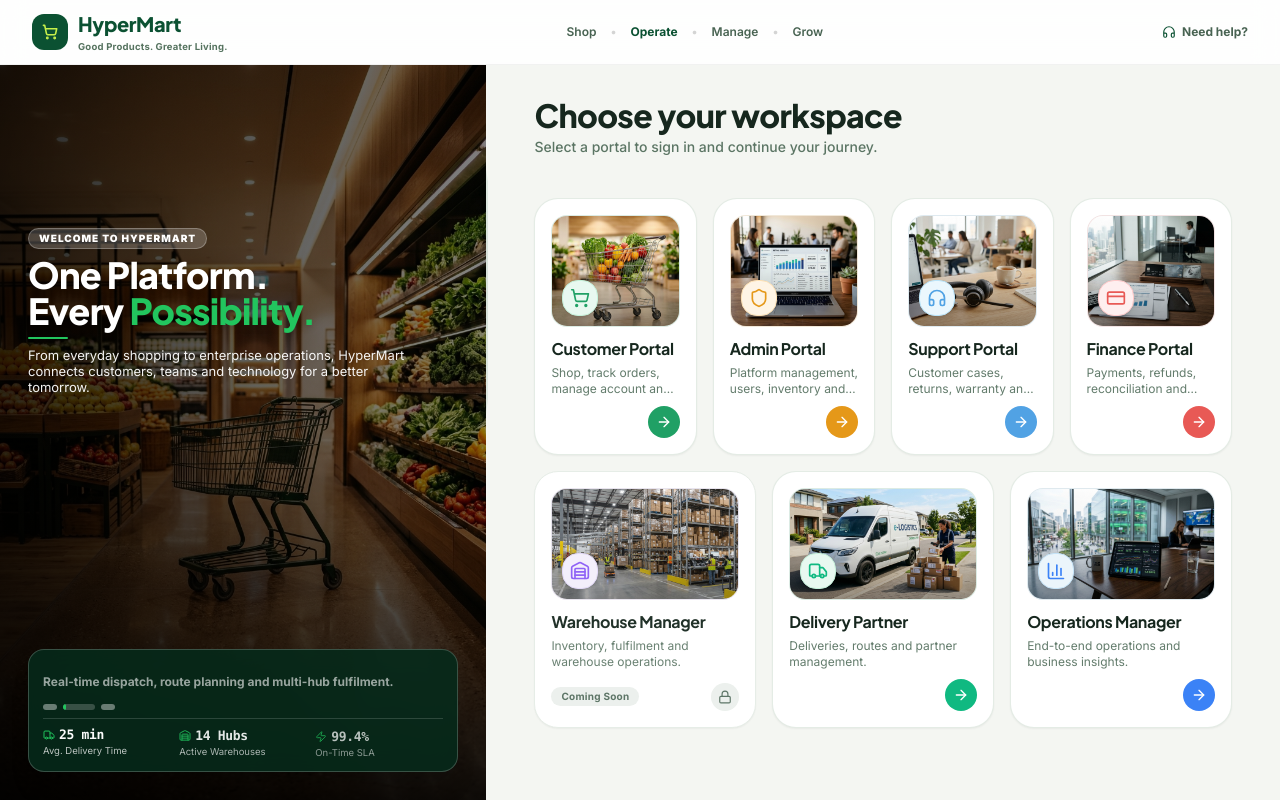
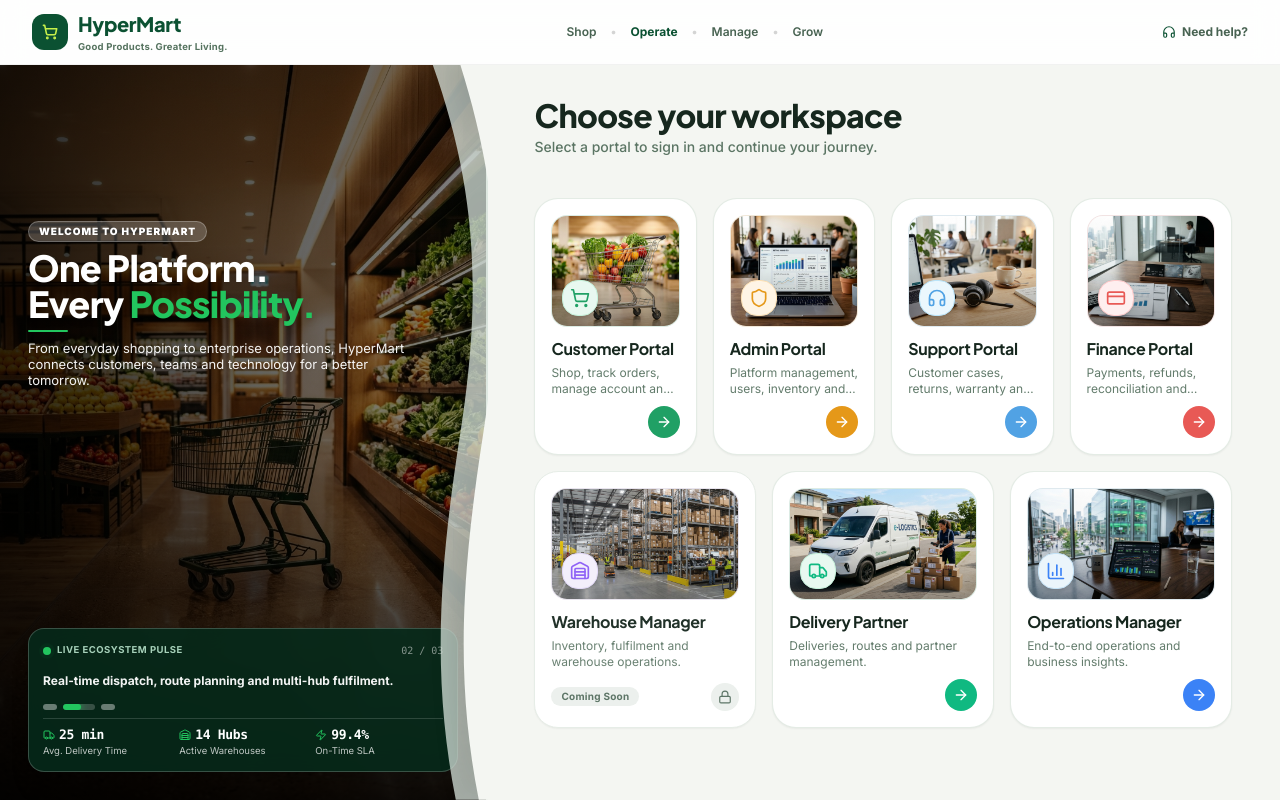
Before and after one commit to KSukant/Hyper_Mart, a Next.js app: page / in a window 1280 px wide. Built offline with nearby package versions, Linux system fonts and the light colour scheme.

Commit message:
fix(landing): restore organic curved partition wave and activate live continuous carousel animation with pulse indicator

```diff
--- a/src/app/page.tsx
+++ b/src/app/page.tsx
@@ -102,7 +102,7 @@ export default function UnifiedLandingPage() {
         {/* ── RIGHT: Unified Workspace Selection Gateway (~60% on Desktop) ── */}
         <section
           aria-label="Unified Workspace Selection"
-          className="relative flex-1 bg-[#F4F6F2] px-6 sm:px-8 lg:px-12 py-5 sm:py-6 lg:py-8 flex flex-col justify-between h-full z-20 overflow-hidden"
+          className="relative flex-1 bg-[#F4F6F2] px-6 sm:px-8 lg:px-12 py-5 sm:py-6 lg:py-8 flex flex-col justify-between h-full z-20"
         >
           {/* Organic Wave Transition SVG on Left Edge (Desktop Only) */}
           <div
--- a/src/components/landing/EcosystemStatsCarousel.tsx
+++ b/src/components/landing/EcosystemStatsCarousel.tsx
@@ -95,7 +95,7 @@ const SLIDES: SlideData[] = [
   },
 ];
 
-const AUTOPLAY_INTERVAL = 5000; // 5 seconds per slide
+const AUTOPLAY_INTERVAL = 3500; // 3.5s active continuous rotation
 
 interface EcosystemStatsCarouselProps {
   className?: string;
@@ -103,12 +103,9 @@ interface EcosystemStatsCarouselProps {
 
 export function EcosystemStatsCarousel({ className = "" }: EcosystemStatsCarouselProps = {}) {
   const [currentIndex, setCurrentIndex] = useState(0);
-  const [isPaused, setIsPaused] = useState(false);
   const timerRef = useRef<NodeJS.Timeout | null>(null);
 
   useEffect(() => {
-    if (isPaused) return;
-
     timerRef.current = setInterval(() => {
       setCurrentIndex((prev) => (prev + 1) % SLIDES.length);
     }, AUTOPLAY_INTERVAL);
@@ -116,26 +113,40 @@ export function EcosystemStatsCarousel({ className = "" }: EcosystemStatsCarouse
     return () => {
       if (timerRef.current) clearInterval(timerRef.current);
     };
-  }, [isPaused, currentIndex]);
+  }, [currentIndex]);
 
   const activeSlide = SLIDES[currentIndex];
 
   return (
     <div
-      onMouseEnter={() => setIsPaused(true)}
-      onMouseLeave={() => setIsPaused(false)}
       className={`relative z-10 w-full max-w-md rounded-xl sm:rounded-2xl bg-[#062A1A]/90 backdrop-blur-md border border-white/20 p-3 sm:p-3.5 text-white shadow-xl space-y-2 transition-all duration-300 hover:border-white/30 ${className}`}
       role="region"
       aria-label="HyperMart Ecosystem Highlights"
     >
+      {/* ── Top Live Pulse Status Bar ── */}
+      <div className="flex items-center justify-between text-[9.5px]">
+        <div className="flex items-center gap-1.5">
+          <span className="relative flex h-2 w-2">
+            <span className="animate-ping absolute inline-flex h-full w-full rounded-full bg-[#22C55E] opacity-75"></span>
+            <span className="relative inline-flex rounded-full h-2 w-2 bg-[#22C55E]"></span>
+          </span>
+          <span className="font-bold uppercase tracking-wider text-[#A7D1BA]">
+            Live Ecosystem Pulse
+          </span>
+        </div>
+        <span className="font-mono text-white/50 text-[10px]">
+          0{currentIndex + 1} / 0{SLIDES.length}
+        </span>
+      </div>
+
       {/* ── Headline Message with Smooth Crossfade & Upward Slide ── */}
-      <div className="min-h-[32px] flex items-center">
+      <div className="min-h-[30px] flex items-center">
         <AnimatePresence mode="wait">
           <motion.p
             key={activeSlide.id}
-            initial={{ opacity: 0, y: 4 }}
+            initial={{ opacity: 0, y: 5 }}
             animate={{ opacity: 1, y: 0 }}
-            exit={{ opacity: 0, y: -4 }}
+            exit={{ opacity: 0, y: -5 }}
             transition={{ duration: 0.3, ease: "easeOut" }}
             className="text-[11.5px] sm:text-xs font-bold text-white/95 leading-snug"
           >
@@ -161,15 +172,14 @@ export function EcosystemStatsCarousel({ className = "" }: EcosystemStatsCarouse
             >
               {isActive && (
                 <motion.span
-                  key={`progress-${currentIndex}-${isPaused ? "paused" : "running"}`}
+                  key={`progress-${currentIndex}`}
                   initial={{ width: "0%" }}
-                  animate={{ width: isPaused ? undefined : "100%" }}
+                  animate={{ width: "100%" }}
                   transition={{
                     duration: AUTOPLAY_INTERVAL / 1000,
                     ease: "linear",
                   }}
-                  className="absolute inset-y-0 left-0 bg-[#22C55E] rounded-full"
-                  style={{ width: isPaused ? "100%" : undefined }}
+                  className="absolute inset-y-0 left-0 bg-[#22C55E] rounded-full shadow-[0_0_8px_#22C55E]"
                 />
               )}
             </button>
@@ -208,9 +218,15 @@ export function EcosystemStatsCarousel({ className = "" }: EcosystemStatsCarouse
                         stat.fillIcon ? "fill-[#22C55E]" : ""
                       }`}
                     />
-                    <span className="font-mono font-black text-xs sm:text-[13px] text-white tracking-tight">
+                    <motion.span
+                      key={`val-${stat.value}`}
+                      initial={{ opacity: 0, scale: 0.8 }}
+                      animate={{ opacity: 1, scale: 1 }}
+                      transition={{ duration: 0.35, ease: "backOut" }}
+                      className="font-mono font-black text-xs sm:text-[13px] text-white tracking-tight"
+                    >
                       {stat.value}
-                    </span>
+                    </motion.span>
                   </div>
                   <span className="text-[9.5px] text-white/75 block leading-tight">
                     {stat.label}
```
